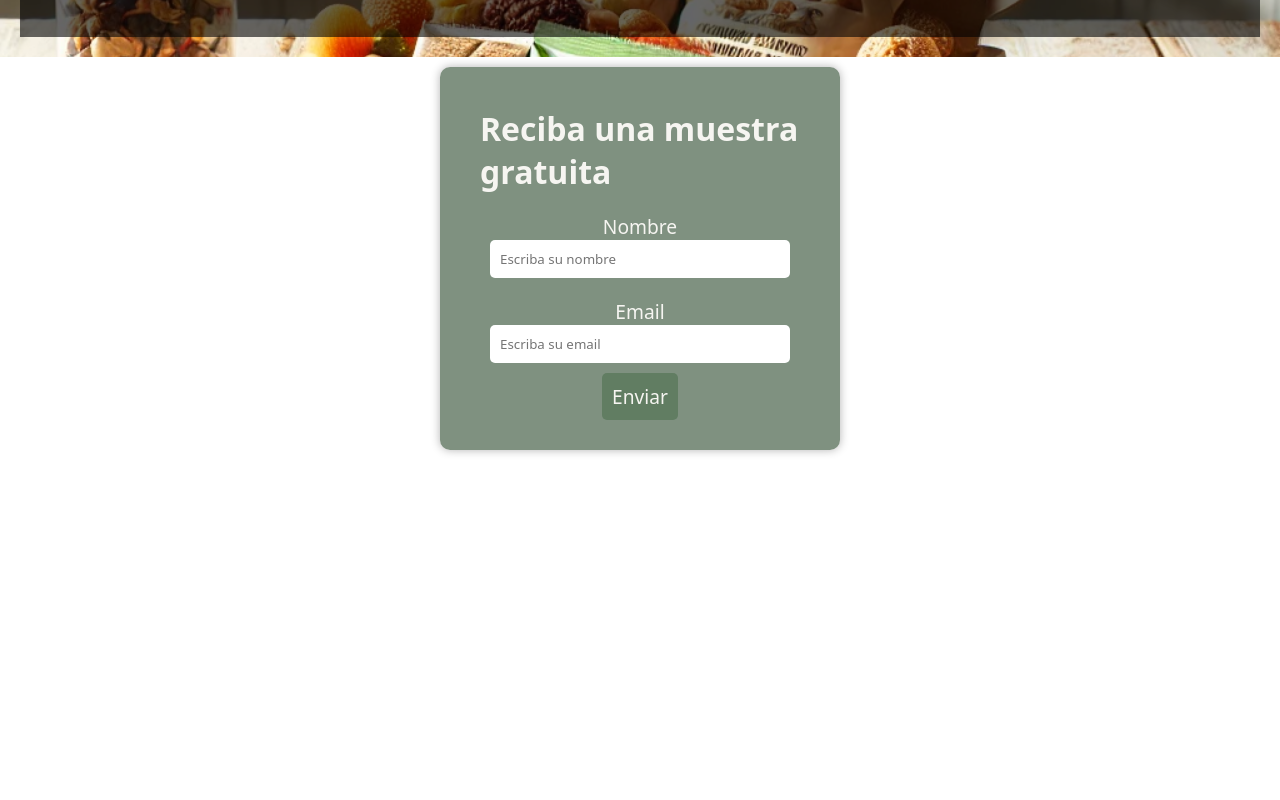
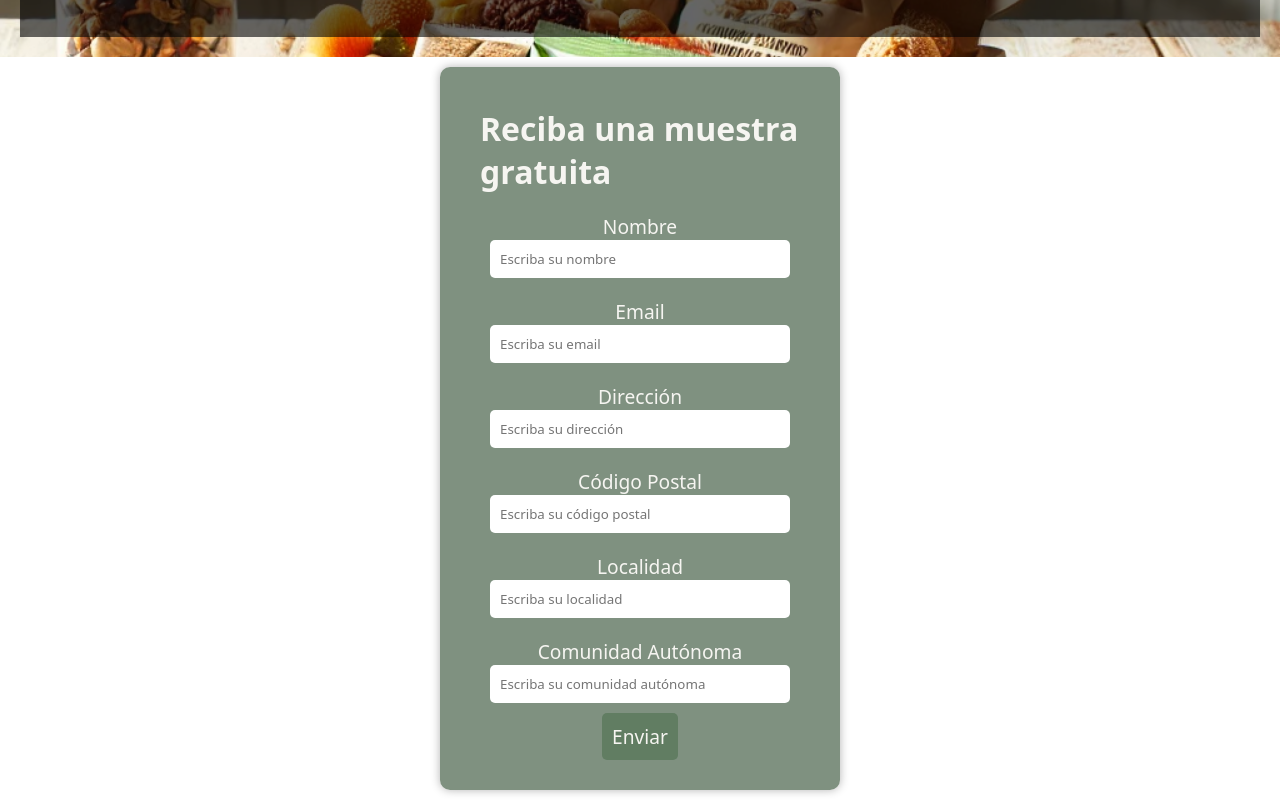
Before and after one commit to ImMiguelFv/LandingPage, an Angular app: page / in a window 1280 px wide. Shown: the part 559-1359 px from the top of the page. Before the commit the page ends 1019 px from the top, so only its background shows below. Built offline with nearby package versions, Linux system fonts and the light colour scheme.

Commit message:
Prueba vercel+backend

```diff
--- a/src/app/formulario/formulario.component.html
+++ b/src/app/formulario/formulario.component.html
@@ -1,26 +1,50 @@
 <div class="card" id="Suscripción">
-    <div class="card-body" id="form-zone" >
+    <div class="card-body" id="form-zone">
       <div class="suscripción">
         <h1>Reciba una muestra gratuita</h1>
       </div>
-        <form class="mb-1" [formGroup]="formUser">
+      <form class="mb-1" [formGroup]="formUser" (ngSubmit)="onSubmit()">
         <div class="mb-2">
           <label class="form-label">Nombre</label>
           <input type="text" formControlName="name" class="form-control" id="name" placeholder="Escriba su nombre">
-                <div class="alert" [hidden]="formUser.get('name')?.valid || formUser.get('name')?.pristine">
+          <div class="alert" *ngIf="formUser.get('name')?.invalid && formUser.get('name')?.touched">
             El nombre es obligatorio.
           </div>
         </div>
+
         <div class="mb-2">
           <label class="form-label">Email</label>
-                <input type="email" class="form-control" id="name" placeholder="Escriba su email" formControlName="email">
-                <div class="alert" [hidden]="formUser.get('email')?.valid || formUser.get('email')?.pristine">
-                <span *ngIf="formUser.get('email')?.errors?.['required']" > El correo es obligatorio. </span>
-                <span *ngIf="formUser.get('email')?.errors?.['email']" > El correo es invalido. </span>
+          <input type="email" class="form-control" id="email" placeholder="Escriba su email" formControlName="email">
+          <div class="alert" *ngIf="formUser.get('email')?.invalid && formUser.get('email')?.touched">
+            <span *ngIf="formUser.get('email')?.errors?.['required']">El correo es obligatorio.</span>
+            <span *ngIf="formUser.get('email')?.errors?.['email']">El correo es inválido.</span>
           </div>
         </div>
 
-            <button class="btn" id="botonform">Enviar</button>
+        <div class="mb-2">
+          <label class="form-label">Dirección</label>
+          <input type="text" formControlName="address" class="form-control" id="address" placeholder="Escriba su dirección">
+        </div>
+
+        <div class="mb-2">
+          <label class="form-label">Código Postal</label>
+          <input type="text" formControlName="postalCode" class="form-control" id="postalCode" placeholder="Escriba su código postal">
+          <div class="alert" *ngIf="formUser.get('postalCode')?.invalid && formUser.get('postalCode')?.touched">
+            <span *ngIf="formUser.get('postalCode')?.errors?.['required']">El código postal es obligatorio si se proporciona una dirección.</span>
+          </div>
+        </div>
+
+        <div class="mb-2">
+          <label class="form-label">Localidad</label>
+          <input type="text" formControlName="locality" class="form-control" id="locality" placeholder="Escriba su localidad">
+        </div>
+
+        <div class="mb-2">
+          <label class="form-label">Comunidad Autónoma</label>
+          <input type="text" formControlName="autonomousCommunity" class="form-control" id="autonomousCommunity" placeholder="Escriba su comunidad autónoma">
+        </div>
+
+        <button class="btn" id="botonform" type="submit">Enviar</button>
       </form>
     </div>
   </div>
--- a/src/app/formulario/formulario.component.ts
+++ b/src/app/formulario/formulario.component.ts
@@ -2,19 +2,42 @@ import { Component } from '@angular/core';
 import { FormsModule, ReactiveFormsModule } from '@angular/forms';
 import { FormGroup, FormControl, Validators } from '@angular/forms';
 import { CommonModule } from '@angular/common';
+
 @Component({
   selector: 'app-formulario',
   standalone: true,
-  imports: [CommonModule,FormsModule, ReactiveFormsModule],
+  imports: [CommonModule, FormsModule, ReactiveFormsModule],
   templateUrl: './formulario.component.html',
-  styleUrl: './formulario.component.css'
+  styleUrls: ['./formulario.component.css'] // Nota: Cambié `styleUrl` a `styleUrls`
 })
 export class FormularioComponent {
-formUser = new FormGroup({
-  name: new FormControl('', Validators.required),
-  email: new FormControl('', [Validators.required, Validators.email]),
-})
-name = new  FormControl('', Validators.required);
-email = new  FormControl('', [Validators.required, Validators.email]);
+  // Define el grupo de controles del formulario
+  formUser = new FormGroup({
+    name: new FormControl('', Validators.required),
+    email: new FormControl('', [Validators.required, Validators.email]),
+    address: new FormControl(''),
+    postalCode: new FormControl(''),
+    locality: new FormControl(''),
+    autonomousCommunity: new FormControl(''),
+  });
 
+  // Método para manejar el envío del formulario
+  onSubmit() {
+    if (this.formUser.valid) {
+      // Obtén los datos del formulario
+      const userData = this.formUser.value;
+
+      // Aquí puedes hacer algo con los datos, como enviarlos a tu API
+      console.log('Formulario enviado:', userData);
+
+      // Ejemplo de cómo podrías llamar a un servicio para enviar los datos:
+      // this.usuarioService.guardarUsuario(userData).subscribe(response => {
+      //   console.log('Datos guardados:', response);
+      // }, error => {
+      //   console.error('Error al guardar datos:', error);
+      // });
+    } else {
+      console.log('Formulario no válido');
+    }
+  }
 }
```
Also changed, not shown: api/saveUser.js (added, +29 -0 lines), src/app/usuario.service.ts (added, +16 -0 lines), 1 other file (tests, documents, lock files or other folders). Lines whose indentation alone changed are shown as unchanged.
